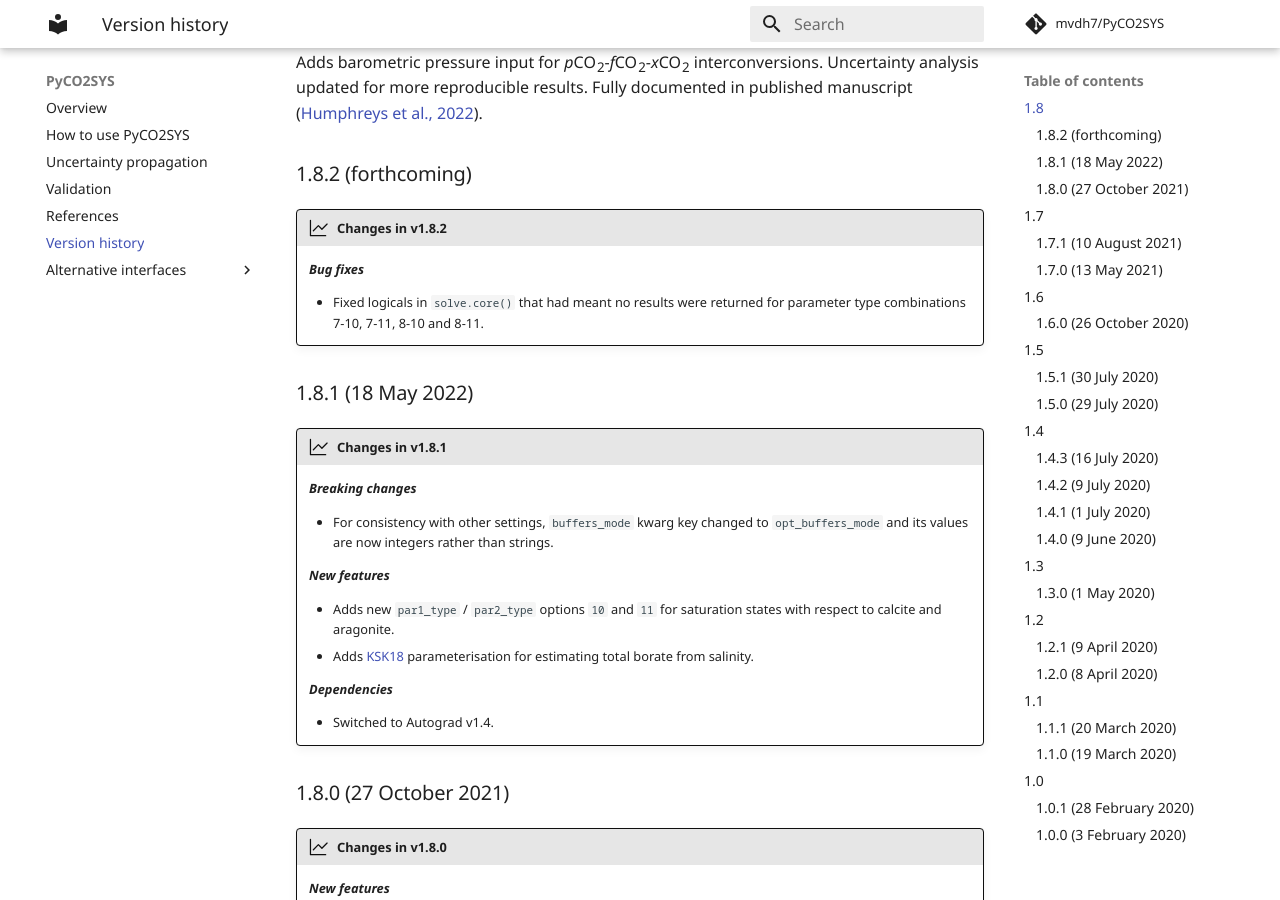
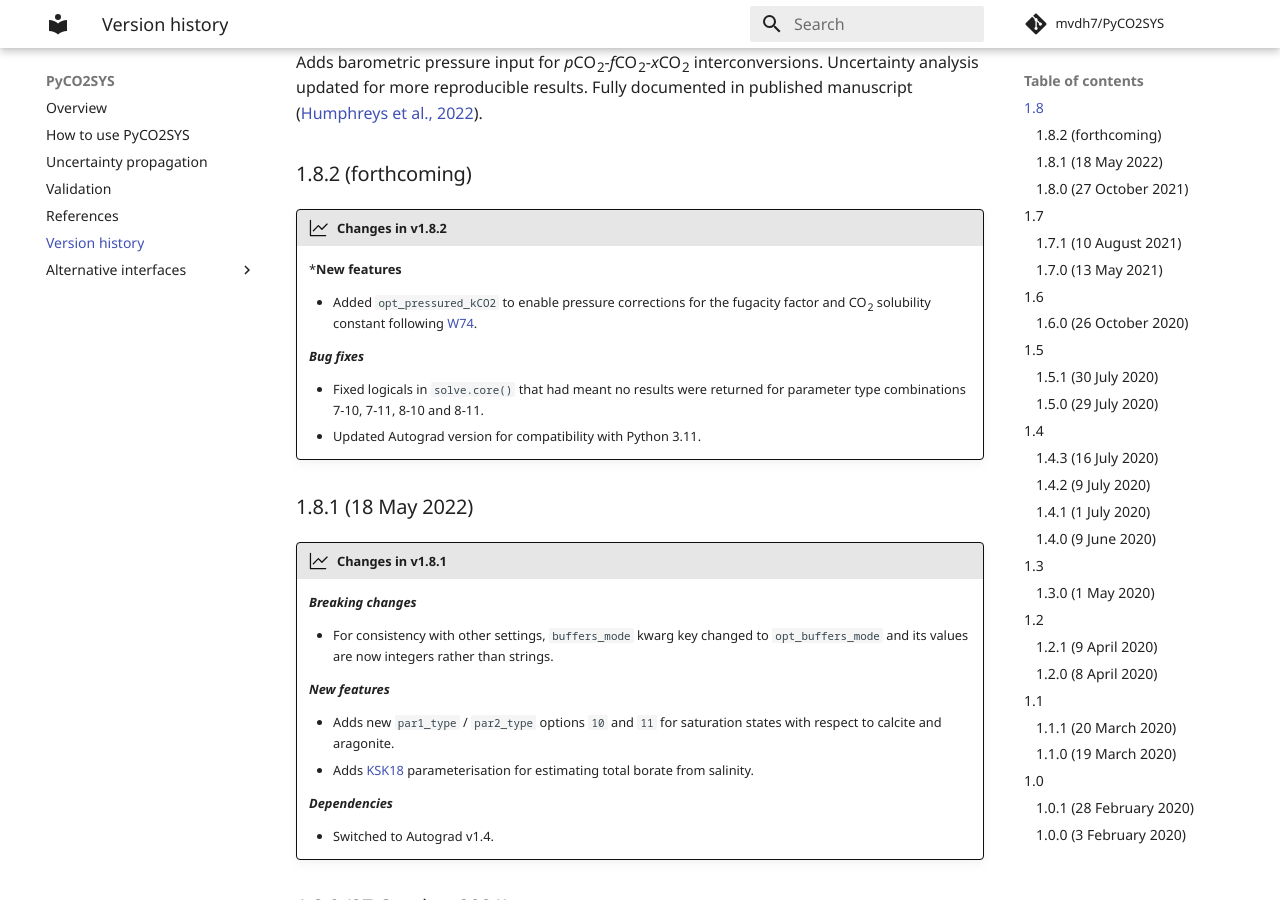
Before and after one commit to mvdh7/PyCO2SYS, an MkDocs documentation site: the page built from docs/versions.md, in a window 1280 px wide and 900 px high, scrolled down 907 px. Built offline with MkDocs 1.6.1 and Material for MkDocs 9.7.7, drawn with Linux system fonts in a browser that asks for light colours; formulas are drawn with MathJax 3; comment, search, counter and statistics services are not loaded.

Commit message:
Note latest updates

```diff
--- a/docs/versions.md
+++ b/docs/versions.md
@@ -35,9 +35,14 @@ Adds barometric pressure input for *p*CO<sub>2</sub>-*f*CO<sub>2</sub>-*x*CO<sub
 
 !!! new-version "Changes in v1.8.2"
 
+    ***New features**
+
+    * Added `opt_pressured_kCO2` to enable pressure corrections for the fugacity factor and CO<sub>2</sub> solubility constant following [W74](../refs/#w).
+
     ***Bug fixes***
 
     * Fixed logicals in `solve.core()` that had meant no results were returned for parameter type combinations 7-10, 7-11, 8-10 and 8-11.
+    * Updated Autograd version for compatibility with Python 3.11.
 
 ### 1.8.1 (18 May 2022)
 
```
